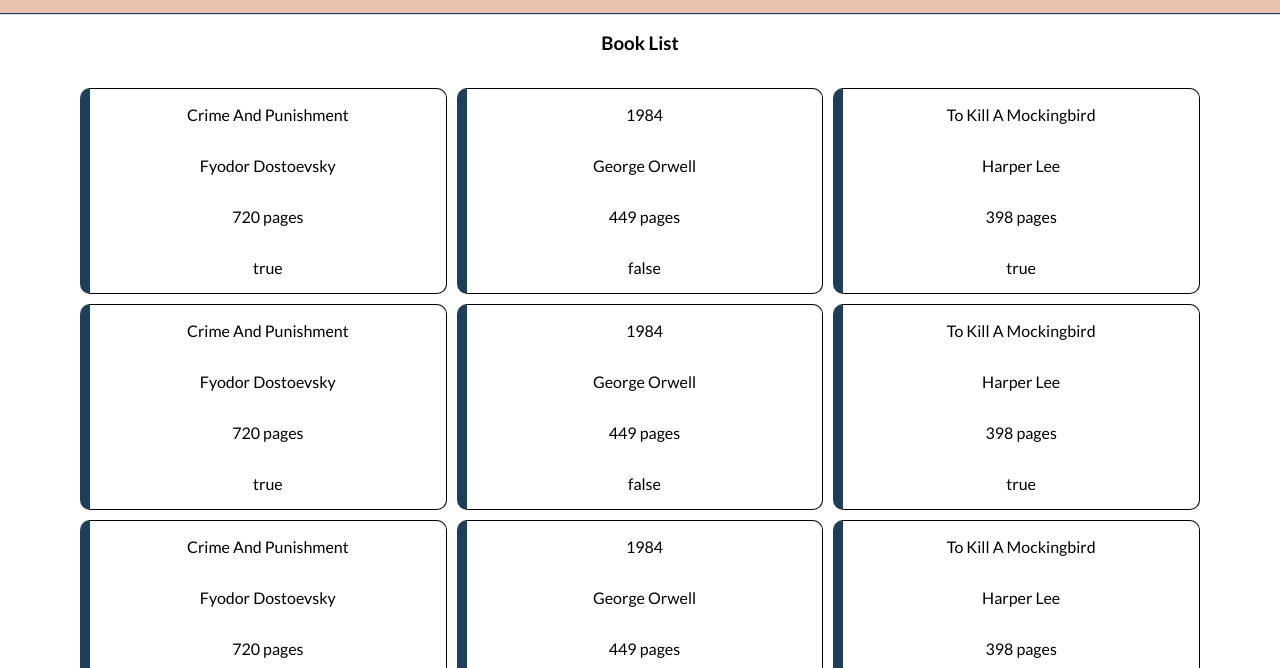
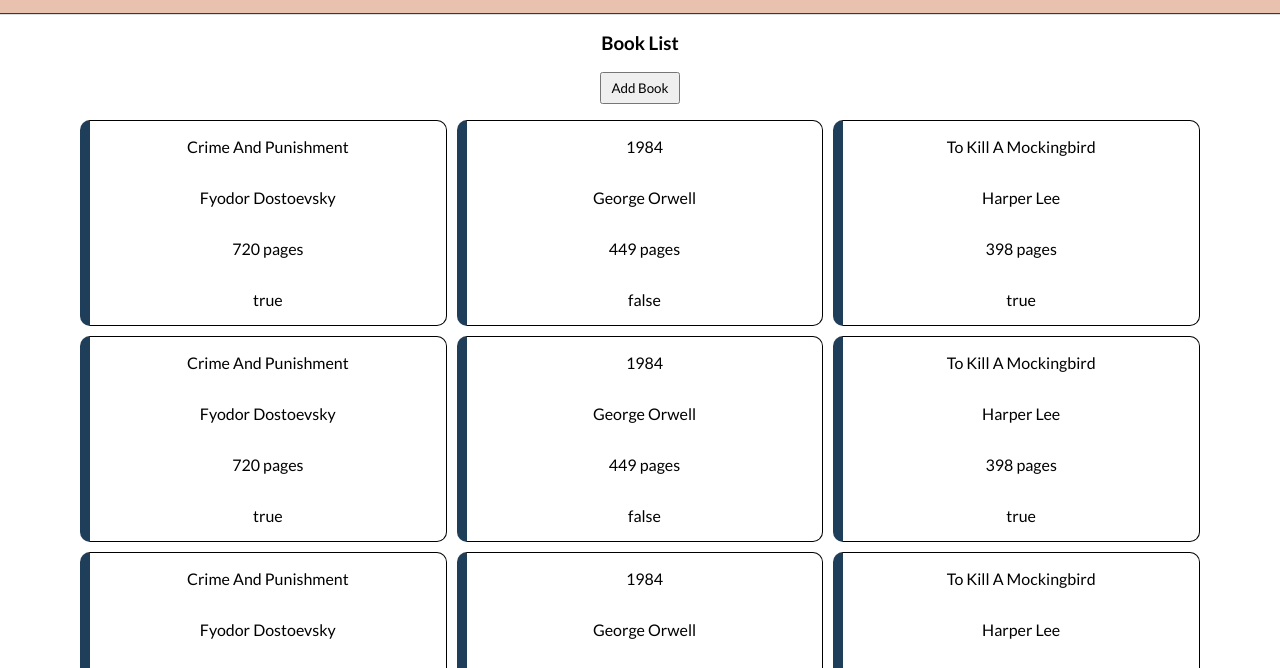
Before and after one commit to NafanJ/library, a plain HTML site: page index.html in a window 1280 px wide. Shown: the part 99-767 px from the top of the page. Drawn offline with Linux system fonts and the light colour scheme.

Commit message:
Add Book button

```diff
--- a/index.html
+++ b/index.html
@@ -14,6 +14,7 @@
     </div>
     <div class="content">
         <h3>Book List</h3>
+        <button id="add-book">Add Book</button>
         <div class="book-list"></div>
     </div>
 </body>
--- a/script.js
+++ b/script.js
@@ -1,3 +1,4 @@
+const button = document.getElementById("add-book")
 const myLibrary = [];
 
 function Book(title, author, pages, read) {
@@ -18,11 +19,11 @@ function addBookToLibrary(title, author, pages, read) {
 }
 
 function displayBooks() {
-    console.log(myLibrary)
+    const bookList = document.getElementsByClassName('book-list')
+    // Clear list before updating with new entries - prevents dup
+    bookList[0].innerHTML = ''
 
     for (let i = 0; i < myLibrary.length; i++) {
-
-        const bookList = document.getElementsByClassName('book-list')
 
         const card = document.createElement('div')
         card.className = 'card'
@@ -71,4 +72,9 @@ for (let i = 0; i < 20; i++) {
         true)
 }
 
-displayBooks()
+displayBooks();
+
+button.addEventListener("click", function() {
+    addBookToLibrary('test', 'test', 285, true)
+    displayBooks();
+  });
--- a/style.css
+++ b/style.css
@@ -35,6 +35,12 @@ body{
     text-align: center;
 }
 
+#add-book{
+    width: 5rem;
+    height: 2rem;
+    align-self: center;
+}
+
 .book-list{
     display: grid;
     gap: 10px;
```
